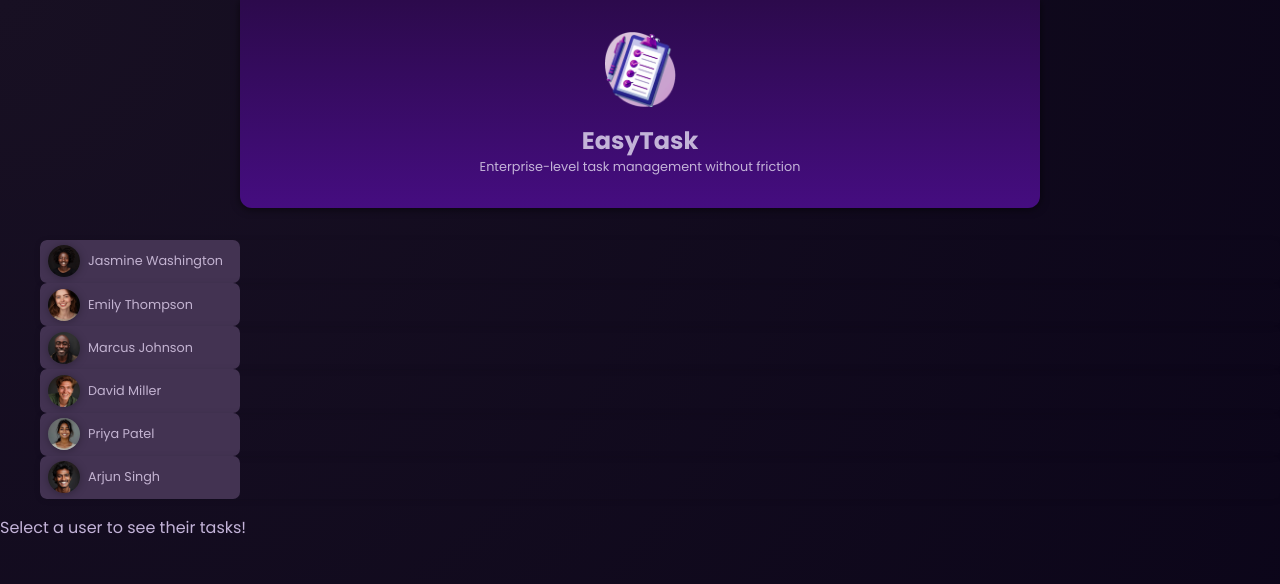
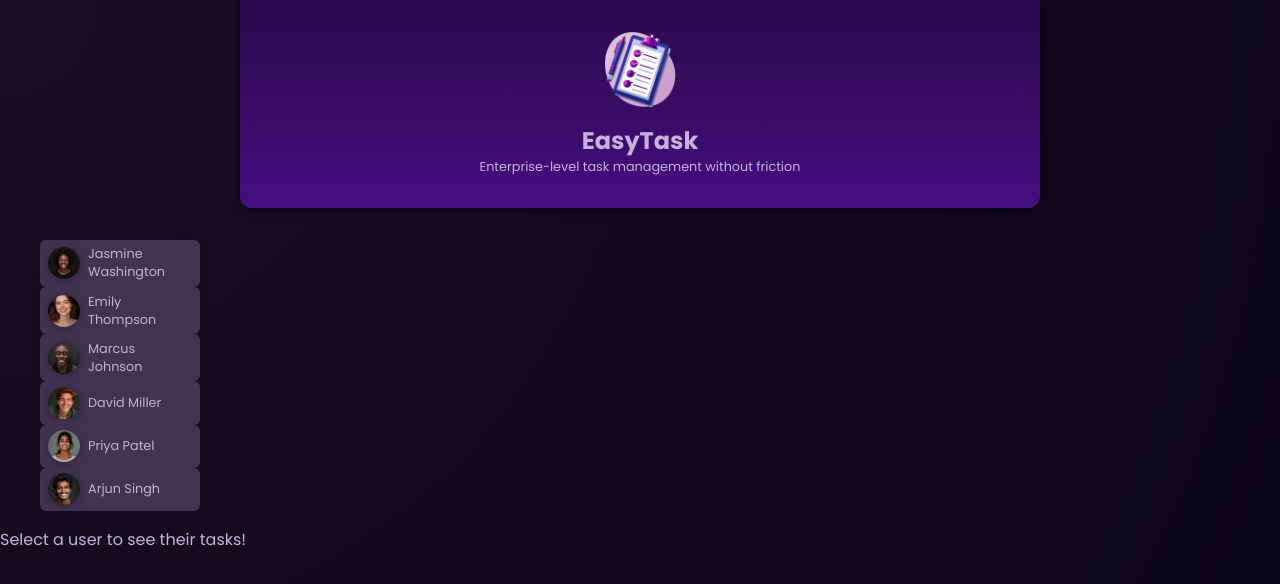
Before and after one commit to gretchenplant/Angular-Tasks-App, an Angular app: page / in a window 1280 px wide. Shown: the top 584 px of the page. Built offline with nearby package versions, Linux system fonts and the light colour scheme.

Commit message:
cleaned up css classes

```diff
--- a/src/app/user/user.component.css
+++ b/src/app/user/user.component.css
@@ -2,6 +2,7 @@ div {
     border-radius: 6px;
     box-shadow: 0 1px 6px rgba(0, 0, 0, 0.1);
     overflow: hidden;
+    max-width:min-content;
   }
 
   button {
@@ -17,8 +18,6 @@ div {
     width: 100%;
     min-width: 10rem;
     text-align: left;
-    max-width: 200px;
-    border-radius: 7px;
   }
 
   button:hover,
--- a/src/app/user/user.component.ts
+++ b/src/app/user/user.component.ts
@@ -1,10 +1,6 @@
 import { Component, EventEmitter, Input, Output } from '@angular/core';
 
-interface User {
-  id: string;
-  avatar: string;
-  name: string;
-}
+import { User } from './user.model';
 
 
 @Component({
--- /dev/null
+++ b/src/app/user/user.model.ts
@@ -0,0 +1,5 @@
+export interface User {
+  id: string;
+  avatar: string;
+  name: string;
+}
```
